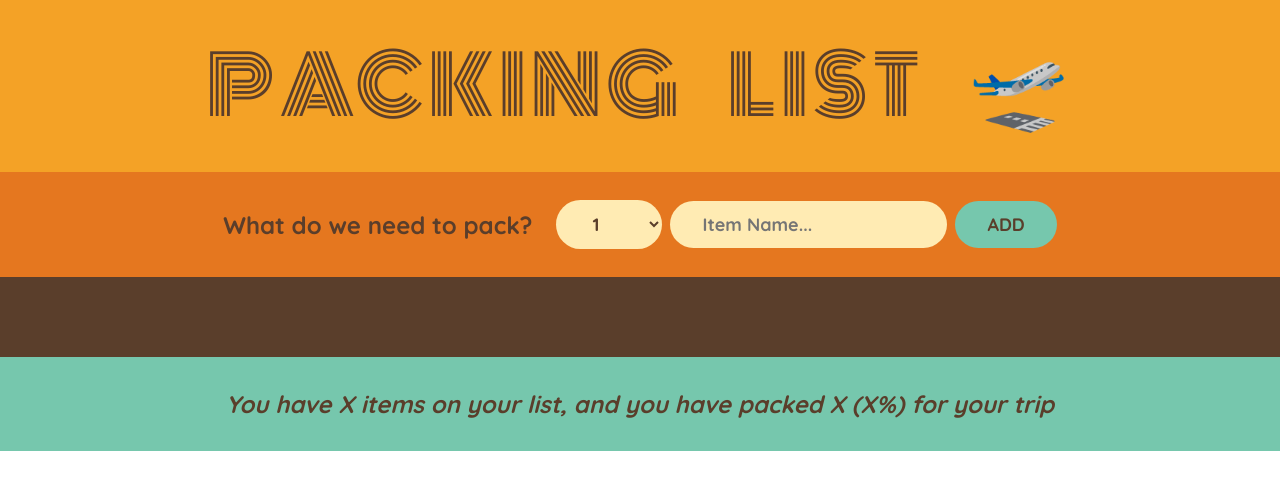
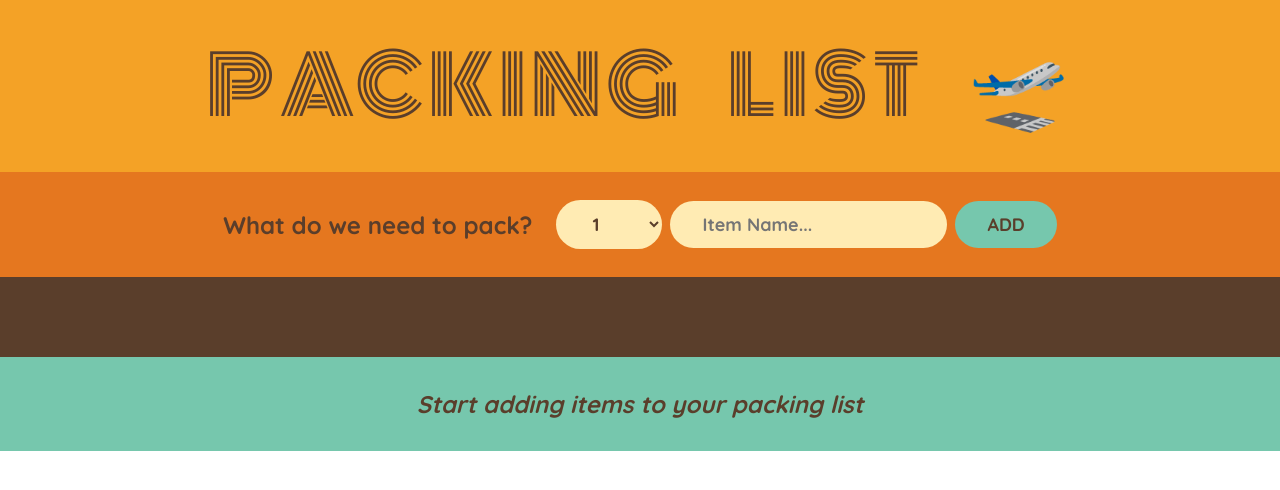
Before and after one commit to Rawgher/React_Travel_Kit, a React (Create React App) app: page / in a window 1280 px wide. Shown: the top 490 px of the page. Built offline with nearby package versions, Linux system fonts and the light colour scheme.

Commit message:
adding functionality to footer

```diff
--- a/src/App.js
+++ b/src/App.js
@@ -21,7 +21,7 @@ function App() {
       <Header />
       <Form onAddItems={handleAddItems} />
       <List items={itemList} onRemoveItem={handleRemoveItem} onItemPacked={handleItemPacked} />
-      <Footer />
+      <Footer items={itemList} />
     </div>
   );
 }
@@ -94,10 +94,26 @@ function Item({ item, onRemoveItem, onItemPacked }) {
   );
 }
 
-function Footer() {
+function Footer({ items }) {
+  if (!items.length) {
+    return (
+      <footer className="stats">
+        <em>Start adding items to your packing list</em>
+      </footer>
+    );
+  }
+
+  let numItems = items.length;
+  let numPacked = items.filter((item) => item.packed).length;
+  let percentPacked = Math.round((numPacked / numItems) * 100);
+
   return (
     <footer className="stats">
-      <em>You have X items on your list, and you have packed X (X%) for your trip</em>
+      <em>
+        {percentPacked === 100
+          ? 'You have everything packed. Have a great trip!'
+          : `You have ${numItems} items on your list, and have packed ${numPacked} items so far (${percentPacked}%) for your trip`}
+      </em>
     </footer>
   );
 }
```
